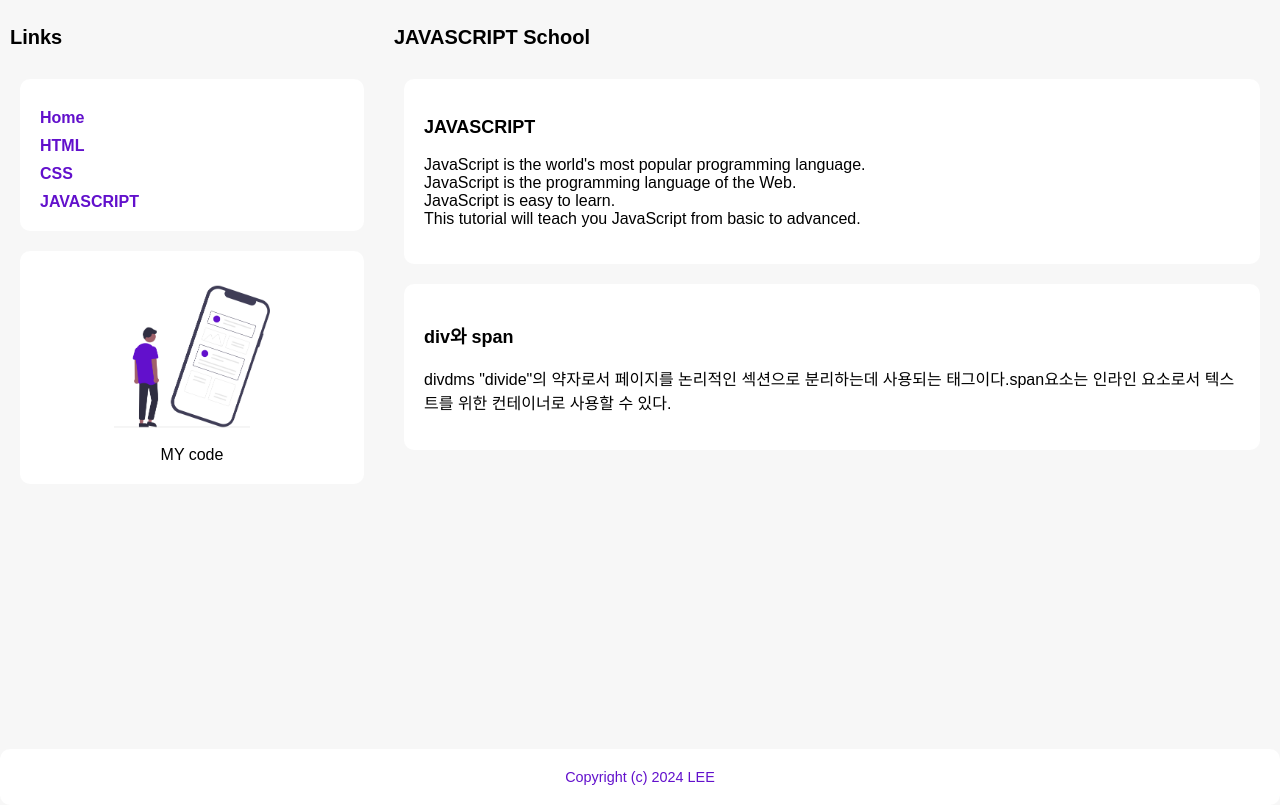
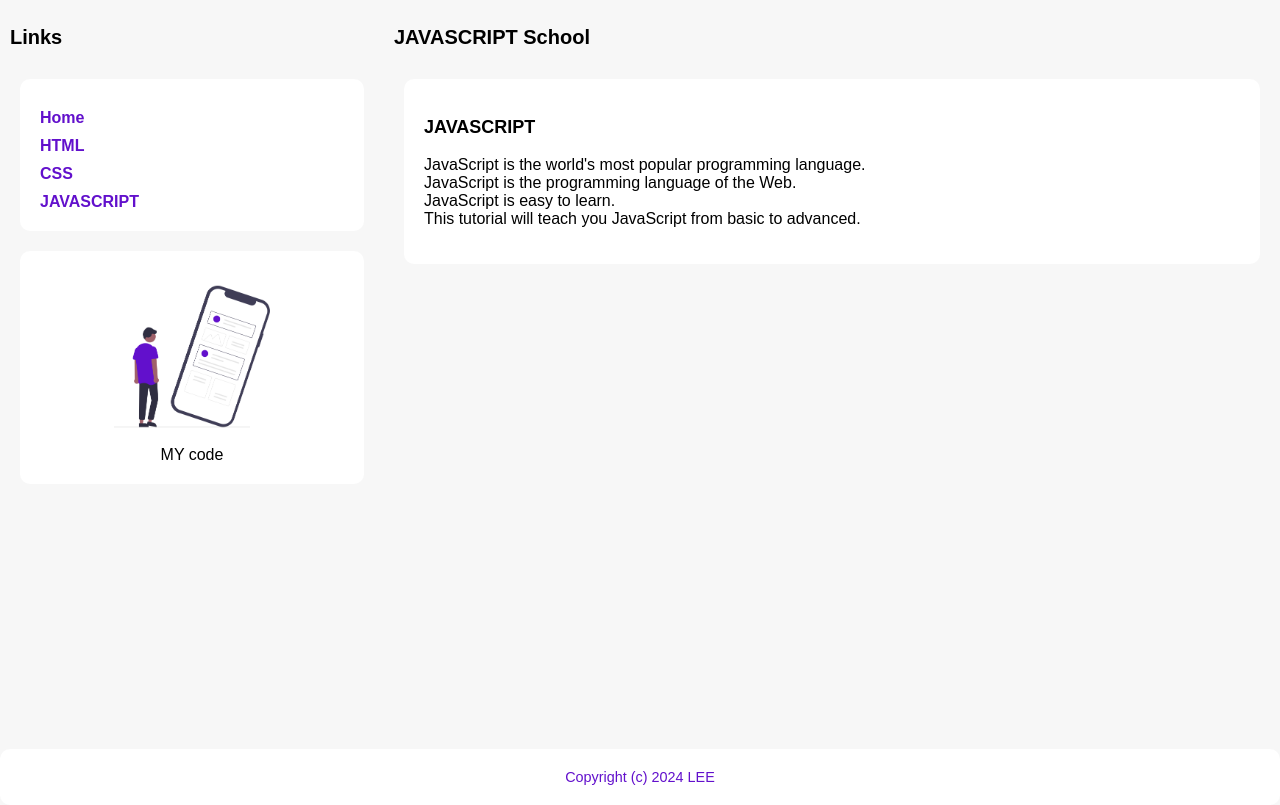
Before and after one commit to hoya838/html11week, a plain HTML site: page 3.html in a window 1280 px wide. Shown: the part 89-894 px from the top of the page. Drawn offline with Linux system fonts and the light colour scheme.

Commit message:
Add files via upload

```diff
--- a/3.html
+++ b/3.html
@@ -35,10 +35,6 @@
                 <br>
                 This tutorial will teach you JavaScript from basic to advanced.<br></p>
         </article>
-        <article>
-            <h3>div와 span</h3>
-            <p> divdms "divide"의 약자로서 페이지를 논리적인 섹션으로 분리하는데 사용되는 태그이다.span요소는 인라인 요소로서 텍스트를 위한 컨테이너로 사용할 수 있다.</p>
-        </article>
     </section>
     <footer>
         Copyright (c) 2024 LEE
```
